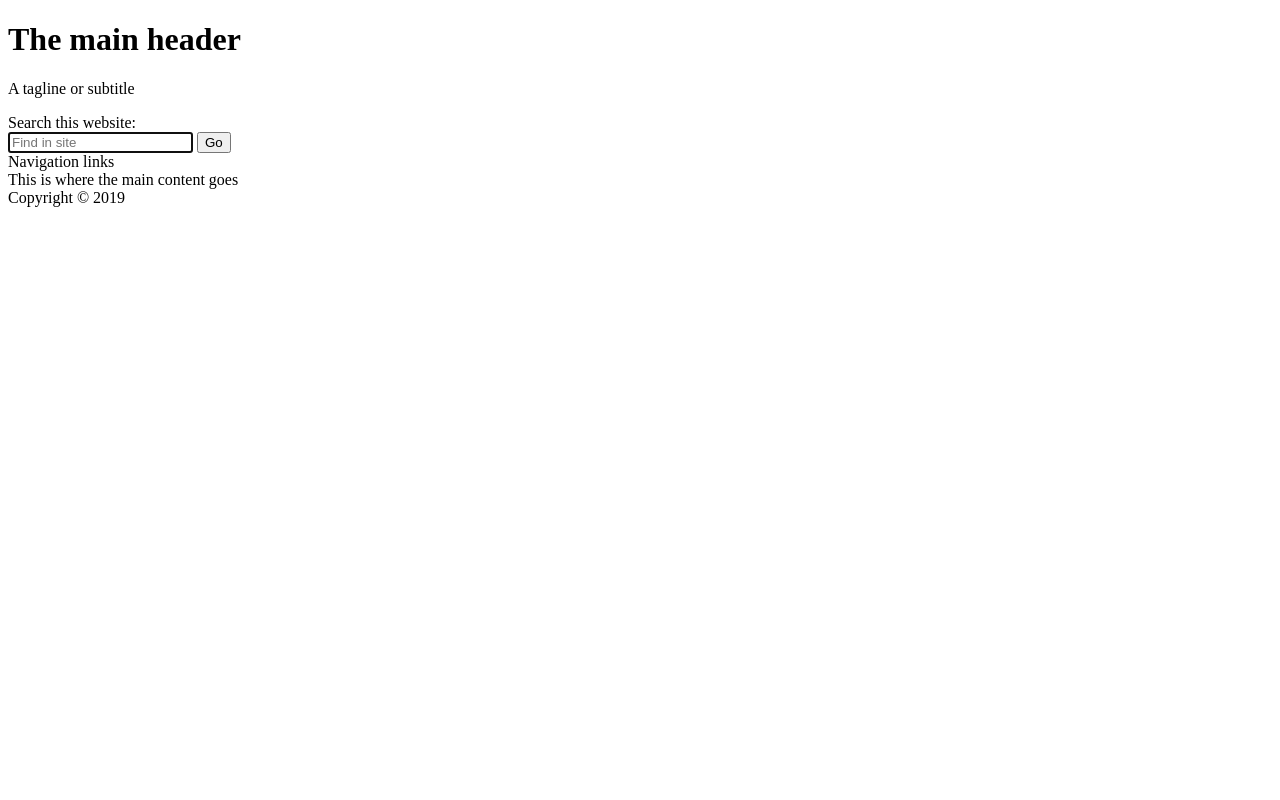
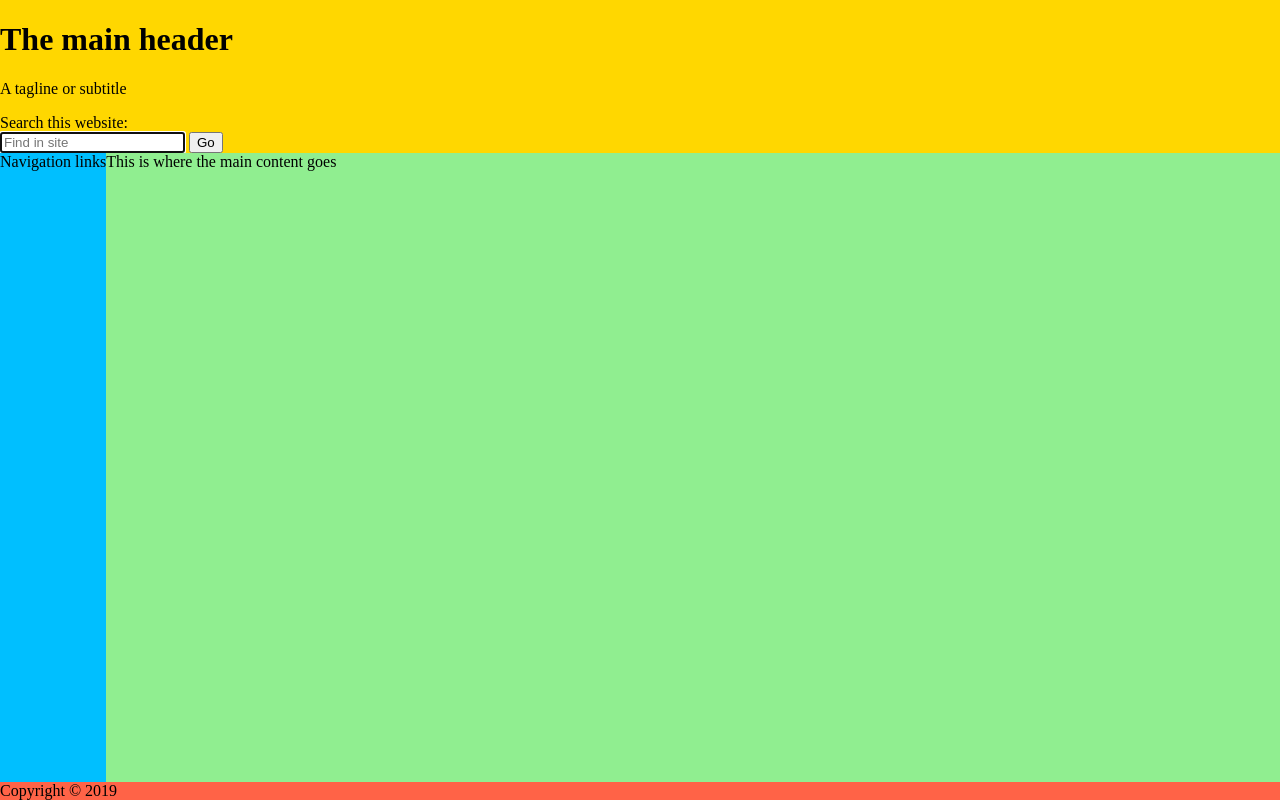
Before and after one commit to cristiana2412/devschool-frontend, a plain HTML site: page layout.html in a window 1280 px wide. Drawn offline with Linux system fonts and the light colour scheme.

Commit message:
progress

```diff
--- a/layout.html
+++ b/layout.html
@@ -1,8 +1,33 @@
 <!doctype html>
 <html lang="en">
     <head>
-        <title>My layout</title>
+        <title>Flexible layout</title>
         <meta charset="utf-8">
+        <style>
+            html {
+                height: 100%;
+            }
+            body {
+                display: flex;
+                flex-direction: column;
+                height: 100%;
+                margin: 0;
+            }
+            aside {
+                background: deepskyblue;
+            }
+            footer {
+                background: tomato;
+            }
+            header {
+                background: gold;
+            }
+            main {
+                background: lightgreen;
+                display: flex;
+                flex: 1;
+            }
+        </style>
     </head>
 
     <body>
```
